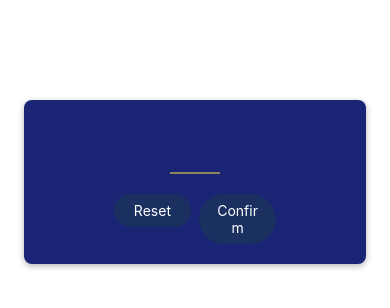
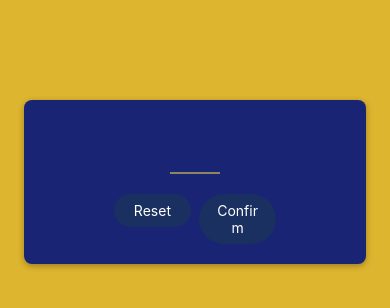
Before and after one commit to ghiath-jarioudieh/app-mini-game, a React Native app: screen / in a window 390 px wide. Shown: the top 308 px of the page. Built offline with nearby package versions, Linux system fonts and the light colour scheme.

Commit message:
Add style to root

```diff
--- a/App.js
+++ b/App.js
@@ -1,9 +1,18 @@
-import { StyleSheet } from "react-native";
+import { StyleSheet, View } from "react-native";
 
 import StartGameScreen from "./screens/StartGameScreen";
 
 export default function App() {
-  return <StartGameScreen />;
+  return (
+    <View style={styles.root}>
+      <StartGameScreen />
+    </View>
+  );
 }
 
-const styles = StyleSheet.create({});
+const styles = StyleSheet.create({
+  root: {
+    backgroundColor: "#ddb52f",
+    flex: 1,
+  },
+});
```
